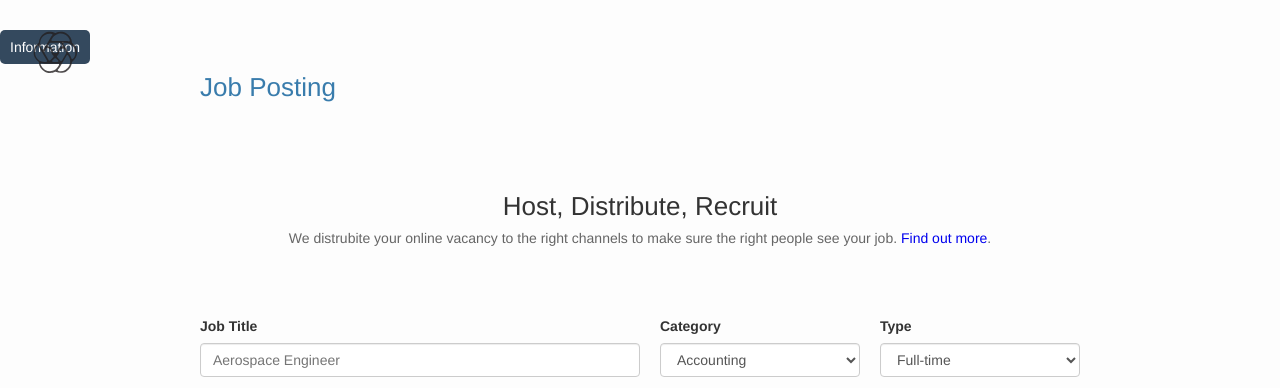
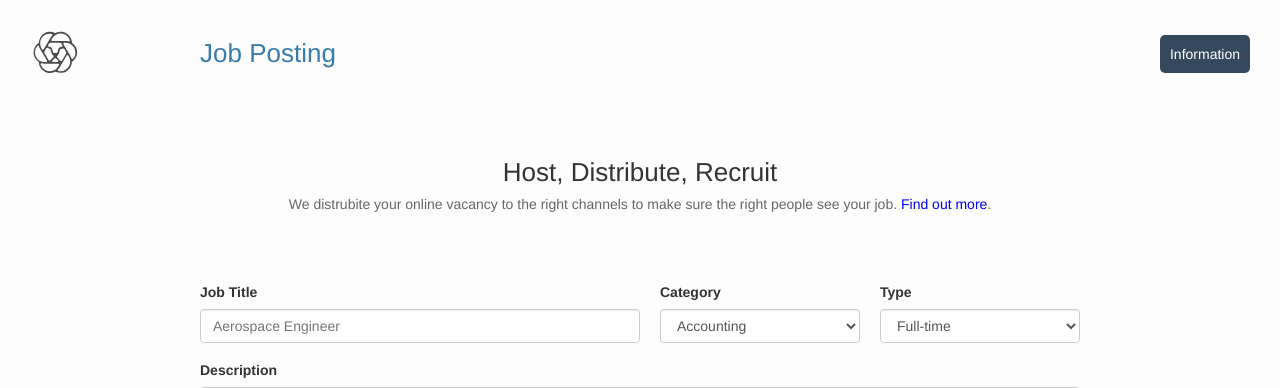
Before and after one commit to hiven/hiven.github.io, a PHP site: page /post.html in a window 1280 px wide. Shown: the top 388 px of the page. Run offline with PHP 8.4, Linux system fonts and the light colour scheme.

Commit message:
Update main.css

```diff
--- a/css/main.css
+++ b/css/main.css
@@ -68,6 +68,13 @@ p {
 #info-button {
     background-color: #34495e;
     color: white;
+    line-height: 38px;
+    height: 38px;
+    position: absolute;
+    right: 0;
+    z-index: 1;
+    margin-right: 30px;
+    margin-top: 5px;
 }
 
 #post-button {
```
